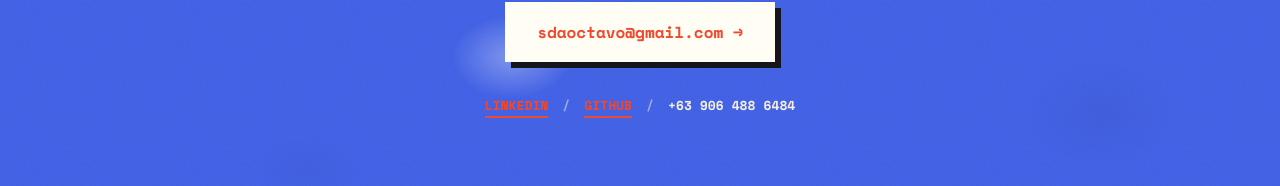
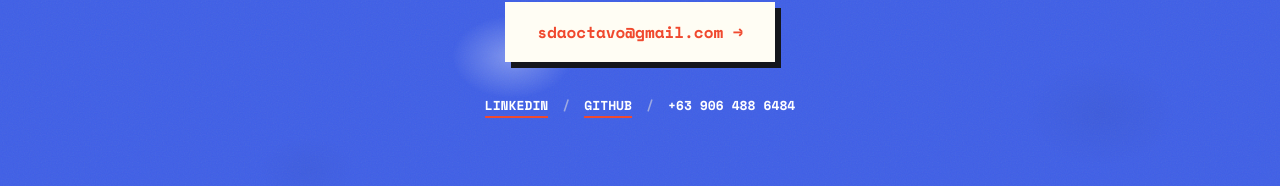
Before and after one commit to seanseand/sean-portfolio, a Next.js app: page / in a window 1280 px wide. Shown: the part 3570-3756 px from the top of the page. Built offline with nearby package versions, Linux system fonts and the light colour scheme.

Commit message:
fix(contact): improve link/text contrast on blue background
The global a{color:coral} rule outside @layer was overriding Tailwind's
text-paper-ink utility via CSS cascade, producing 1.43:1 contrast.
Using inline styles guarantees white (#fff, 5.26:1) on blue. Fixes #24.

```diff
--- a/src/sections/Contact.tsx
+++ b/src/sections/Contact.tsx
@@ -21,19 +21,21 @@ export const ContactSection = () => {
         <div className="flex gap-[12px] mg:gap-[14px] justify-center flex-wrap mt-[30px] mg:mt-[34px] font-mono font-bold text-[clamp(12px,1.2vw,13px)]">
           <a
             href="https://linkedin.com/in/seanoctavo"
-            className="text-paper-ink border-b-[2px] border-coral"
+            className="border-b-[2px] border-coral"
+            style={{ color: '#ffffff' }}
           >
             LINKEDIN
           </a>
           <span className="opacity-50">/</span>
           <a
             href="https://github.com/seanseand"
-            className="text-paper-ink border-b-[2px] border-coral"
+            className="border-b-[2px] border-coral"
+            style={{ color: '#ffffff' }}
           >
             GITHUB
           </a>
           <span className="opacity-50">/</span>
-          <span className="text-paper-ink">+63 906 488 6484</span>
+          <span style={{ color: '#ffffff' }}>+63 906 488 6484</span>
         </div>
       </div>
     </section>
```
